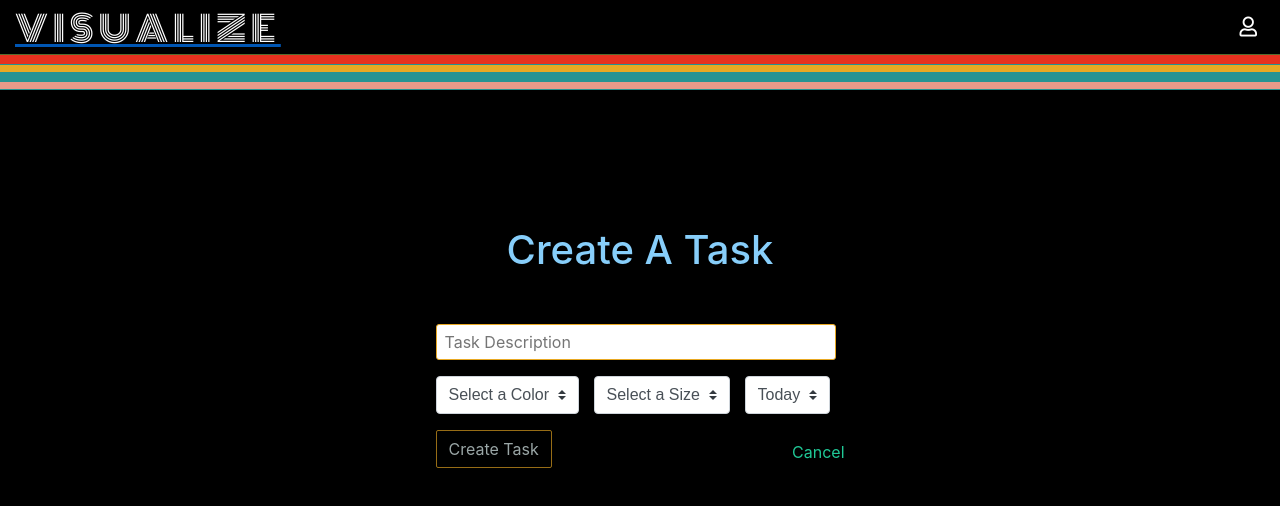
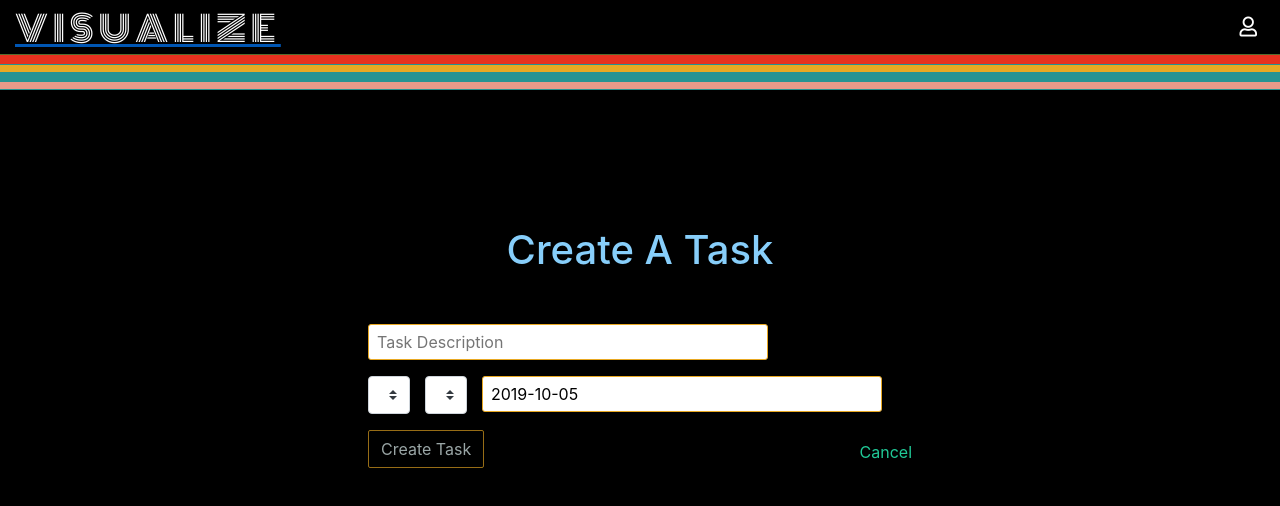
Before and after one commit to Samantha2233/React-Visualize, a React (Create React App) app: page /create-task in a window 1280 px wide. Shown: the top 506 px of the page. Built offline with nearby package versions, Linux system fonts and the light colour scheme; no server answers.

Commit message:
add date to task model and form

```diff
--- a/package.json
+++ b/package.json
@@ -11,6 +11,7 @@
     "morgan": "^1.9.1",
     "node-sass": "^4.12.0",
     "react": "^16.10.1",
+    "react-datepicker": "^2.9.6",
     "react-dom": "^16.10.1",
     "react-gradient-timepicker": "0.0.3",
     "react-router-dom": "^5.1.2",
--- a/src/components/CreateTaskForm/CreateTaskForm.jsx
+++ b/src/components/CreateTaskForm/CreateTaskForm.jsx
@@ -2,6 +2,8 @@
 import React, { Component } from 'react';
 import { Link } from 'react-router-dom';
 import './CreateTaskForm.scss';
+import DatePicker from 'react-datepicker';
+import moment from "moment";
 
 
 class CreateTaskForm extends Component {
@@ -11,7 +13,7 @@ class CreateTaskForm extends Component {
             name: '',
             color: '',
             size: '',
-            date: '',
+            date: moment(new Date()).format('YYYY-MM-DD'),
             completed: false
         }
     };
@@ -30,6 +32,14 @@ class CreateTaskForm extends Component {
             invalidForm: !this.formRef.current.checkValidity()
         });
     };
+
+    handleDateChange = selDate => {
+        console.log('SelDate:', selDate);
+        this.setState({
+            date: selDate
+        })
+    };
+
 
     render() {
         return (
@@ -58,11 +68,12 @@ class CreateTaskForm extends Component {
                                     <option value='small'>Small</option>
                                 </select>
                             </div>
-                            <div className="form-group">
-                                <select name='date' value={this.state.formData.date} onChange={this.handleChange} className='custom-select' >
-                                    <option>Today</option>
-                                </select>
-                            </div>
+                            <DatePicker
+                                name='date'
+                                value={this.state.formData.date}
+                                selected={this.state.date}
+                                onChange={this.handleDateChange}
+                            />
                         </div>
                         <div className="form form-bottom">
                             <button type='submit' className='btn' disabled={this.state.invalidForm}>Create Task</button>
--- a/src/components/Day/Day.jsx
+++ b/src/components/Day/Day.jsx
@@ -1,43 +1,23 @@
 //    R E A C T
 import React, { Component } from 'react';
 import { Switch, Link } from 'react-router-dom'
-import tasksService from '../../utils/tasksService';
-// import CreateTaskForm from '../CreateTaskForm/CreateTaskForm';
-// import { connect } from 'react-redux';
-// import * as actions from '../../store/actions';
-// import ReminderForm from './ReminderForm';
-// import Reminder from './Reminder';
-// import _sortBy from 'lodash/sortBy';
-
+//    S E R V I C E
+// import tasksService from '../../utils/tasksService';
 //    S A S S
 import './Day.scss';
 
-// const defaultColor = "#000";
-
-
-
 class Day extends Component {
     state = {
-        // editReminder: {
-        //     id: null
-        // }
         tasks: [],
     };
 
+    render() {
 
-    handleCreateTask = async  newTaskData => {
-        const newTask = await tasksService.create(newTaskData);
-        this.setState(state => ({
-            tasks: [...state.tasks, newTask]
-        }), () => this.props.history.push('/month'));
-    }
+        const tasks = this.props.tasks;
 
-    async componentDidMount() {
-        const tasks = await tasksService.index();
-        this.setState({ tasks });
-    }
+        const taskLinks = tasks ? tasks.map((t) => <p>{t.name}</p>) : null;
 
-    render() {
+
         const cssClasses = this.props.firstDayIndex
             ? `day first-index-${this.props.firstDayIndex}`
             : "day"
@@ -45,10 +25,8 @@ class Day extends Component {
         return (
             <article className={cssClasses} >
                 <Switch>
-                    {/* <Route exact to='/create-task' render={() =>
-                        <CreateTaskForm handleCreateTask={this.handleCreateTask} />
-                    } /> */}
                 </Switch>
+                {taskLinks}
                 <Link to='/create-task' className="addTaskButton">+</Link>
                 <header>{this.props.day}</header>
             </article>
--- a/src/pages/App/App.js
+++ b/src/pages/App/App.js
@@ -137,10 +137,10 @@ class App extends Component {
             <Calendar>
               <HashRouter>
                 <Switch>
-                  <Route exact path="/" component={Month} />
-                  {/* <Route exact path="/" render={subProps =>
-                    <Month user={'hello?'} />
-                  } /> */}
+                  {/* <Route exact path="/" component={Month} /> */}
+                  <Route exact path="/" render={subProps =>
+                    <Month {...subProps} user={'hello?'} tasks={this.state.tasks} />
+                  } />
                   <Route path="/:year/:month" component={Month} />
                 </Switch>
               </HashRouter>
--- a/src/pages/Month/Month.jsx
+++ b/src/pages/Month/Month.jsx
@@ -5,7 +5,6 @@ import React, { Component } from 'react';
 import HeaderMonth from "../../components/HeaderMonth/HeaderMonth";
 import HeaderWeekDays from "../../components/HeaderWeekDays/HeaderWeekDays";
 import Day from "../../components/Day/Day";
-
 
 //    M O M E N T . J S
 import moment from "moment";
@@ -17,15 +16,14 @@ class Month extends Component {
     state = {
         curMonth: {},
         nextMonth: {},
-        prevMonth: {},
+        prevMonth: {}
     };
-
-
 
     componentDidMount() {
         this.createState(this.props);
     }
 
+    // FIX THIS componentDidUpdate check to see if props or state has changed
     componentWillReceiveProps(nextProps) {
         this.createState(nextProps, true);
     }
@@ -50,7 +48,7 @@ class Month extends Component {
                     date: curMonth,
                     name: moment(curMonth).format("MMMM YYYY"),
                     days: moment(curMonth).daysInMonth(),
-                    editDay: null
+                    // editDay: null
                 },
                 nextMonth: {
                     date: nextMonth,
@@ -60,21 +58,13 @@ class Month extends Component {
                     date: prevMonth,
                     slug: prevMonth.replace("-", "/")
                 }
+
             },
             () => {
                 console.log(this.state);
             }
         );
     }
-
-    // handleSetEditDay = day => {
-    //     this.setState({
-    //         curMonth: {
-    //             ...this.state.curMonth,
-    //             editDay: day
-    //         }
-    //     });
-    // };
 
     buildDays() {
         const days = [];
@@ -85,6 +75,7 @@ class Month extends Component {
 
         for (let i = 1; i <= this.state.curMonth.days; i++) {
             let date = `${this.state.curMonth.date}-${("0" + i).slice(-2)}`; // Add leading zeros
+            console.log(date);
             props["date"] = date;
             props["day"] = i;
 
@@ -96,16 +87,20 @@ class Month extends Component {
                 delete props["firstDayIndex"];
             }
 
-            days.push(<Day key={i} {...props} />);
+            let tasksInDay = this.props.tasks.filter(task => task.date === date);
+
+            days.push(<Day key={i} tasks={tasksInDay} {...props} />);
         }
 
         return days;
     }
 
     render() {
+
         const weekdays = moment.weekdays();
         const days = this.buildDays();
 
+        console.log(this.props.tasks);
         return (
             <div className="month">
                 <HeaderMonth
```
Also changed, not shown: 1 other file (tests, documents, lock files or other folders).
